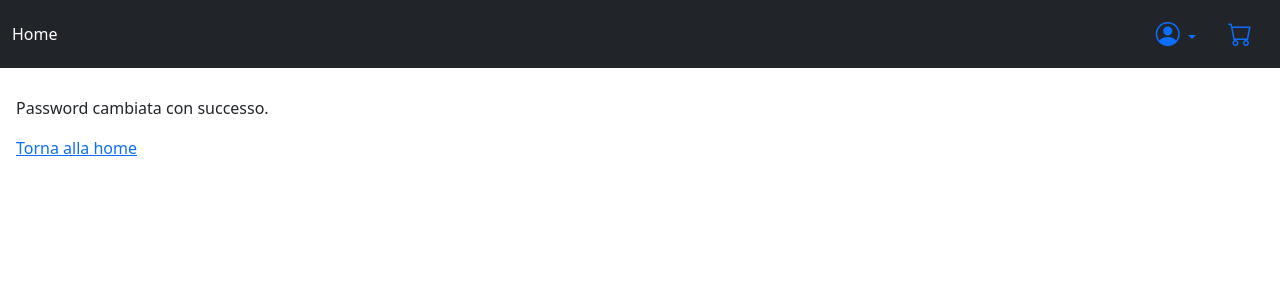
After one commit to petrucciandrea/fw_ecommerce, a Django app: page /account/password_change/done/ in a window 1280 px wide. The commit adds this page. Shown: the top 300 px of the page. Run offline with Django 4.2, Linux system fonts and the light colour scheme; a user stored in the database is signed in.

Commit message:
fix e password change

```diff
--- a/account/urls.py
+++ b/account/urls.py
@@ -1,9 +1,29 @@
 from django.urls import path
 from . import views
 from . views import SignUpView, MyLoginView
+from django.contrib.auth import views as auth_views
 
 urlpatterns = [
     path('', views.account_view, name='account_view'),
     path("signup/",SignUpView.as_view(), name="signup"),
     path("login/", MyLoginView.as_view(), name="login"),
+    path('password_change_form/', auth_views.PasswordChangeView.as_view(template_name='registration/password_change_form.html'), name='password_change_form'),
+    path('password_change/done/', auth_views.PasswordChangeDoneView.as_view(template_name='registration/password_change_done.html'), name='password_change_done'),
+
+    path('password_reset/', auth_views.PasswordResetView.as_view(
+        template_name='registration/password_reset.html',
+        email_template_name='registration/password_reset_email.html',
+        subject_template_name='registration/password_reset_subject.txt',
+        success_url='/password_reset/done/'
+    ), name='password_reset'),
+    path('password_reset/done/', auth_views.PasswordResetDoneView.as_view(
+        template_name='registration/password_reset_done.html'
+    ), name='password_reset_done'),
+    path('reset/<uidb64>/<token>/', auth_views.PasswordResetConfirmView.as_view(
+        template_name='registration/password_reset_confirm.html',
+        success_url='/reset/done/'
+    ), name='password_reset_confirm'),
+    path('reset/done/', auth_views.PasswordResetCompleteView.as_view(
+        template_name='registration/password_reset_complete.html'
+    ), name='password_reset_complete'),
 ]
--- a/shop/urls.py
+++ b/shop/urls.py
@@ -12,5 +12,5 @@ urlpatterns = [
     path('checkout/', views.checkout_view, name='checkout'),
     path('orders/', views.orders_view, name='orders_view'),
     path('orders/complete_order/<int:order_id>/', views.complete_order, name='complete_order'),
-    path("add_review/<int:item_id>/", views.add_review, name="add_review"),
+    path("add_review/<int:orderitem_id>/", views.add_review, name="add_review"),
 ]
--- a/templates/base.html
+++ b/templates/base.html
@@ -5,7 +5,7 @@
 
 <head>
     <meta charset="UTF-8">
-    <title>Django Boilerplate</title>
+    <title>E-Commerce</title>
     <meta charset="UTF-8" />
     <meta name="viewport" content="width=device-width, initial-scale=1" />
     <!-- Bootstrap CSS -->
--- a/templates/registration/account.html
+++ b/templates/registration/account.html
@@ -11,6 +11,10 @@
             {% csrf_token %}
             <button type="submit" class="btn btn-outline-danger">Logout</button>
         </form>
+        <form method="post" action="{% url 'password_change_form' %}" style="display:inline;">
+            {% csrf_token %}
+            <button type="submit" class="btn btn-outline-secondary">Change Password</button>
+        </form>
     {% endif %}
 </div>
 {% endblock %}
--- a/templates/registration/login.html
+++ b/templates/registration/login.html
@@ -9,6 +9,7 @@
     {{ form|crispy }}
     <button type="submit" class="btn btn-primary">Login</button>
   </form>
+  <p class="mt-2">You don't remeber your password? <a href="{% url 'password_reset' %}">Reset</a></p>
   <p class="mt-2">You don't have an account? <a href="{% url 'signup' %}">Sign up</a></p>
 </div>
 {% endblock %}
--- /dev/null
+++ b/templates/registration/password_change_done.html
@@ -0,0 +1,5 @@
+{% extends "base.html" %}
+{% block content %}
+<p>Password cambiata con successo.</p>
+<a href="{% url 'home_view' %}">Torna alla home</a>
+{% endblock %}
--- a/templates/shop/categories.html
+++ b/templates/shop/categories.html
@@ -6,7 +6,7 @@
 <ul>
   {% for category in categories %}
     <li>
-      <a href="{% url 'category_items' category.id %}">{{ category.name }}</a>
+      <a>{{ category.name }}</a>
     </li>
   {% empty %}
     <li>Nessuna categoria disponibile.</li>
```
Also changed, not shown: account/views.py (+10 -3 lines), shop/views.py (+5 -4 lines), templates/registration/password_change_form.html (added, +9 -0 lines), templates/shop/item_detail.html (+50 -8 lines), templates/shop/orders.html (+4 -5 lines), db.sqlite3.
